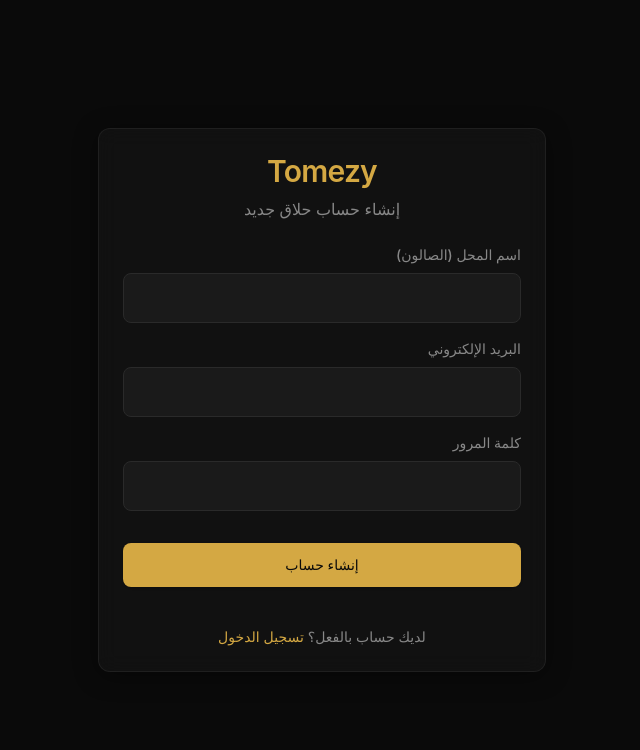
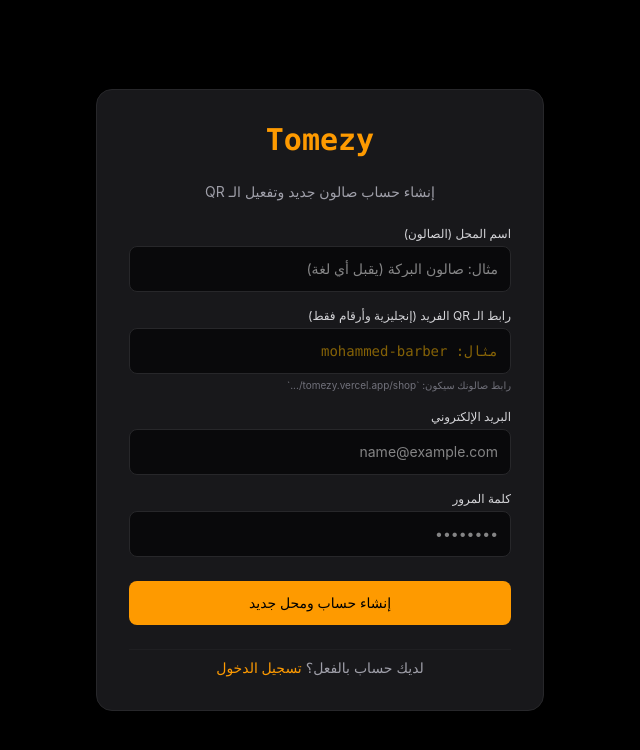
Before and after one commit to mohamedbensidii/tomezy.zip, a Next.js app: page /register in a window 1280 px wide. Shown: the top 750 px of the page, without its empty margins (467-1107 px from the left). Built offline with nearby package versions, Linux system fonts and the light colour scheme; no server answers.

Commit message:
update page.tsx

```diff
--- a/app/register/page.tsx
+++ b/app/register/page.tsx
@@ -1,116 +1,155 @@
 "use client";
 
-import { useState } from "react";
-import { createClient } from "@/lib/supabase/client";
-import { useRouter } from "next/navigation";
-import { Button } from "@/components/ui/Button";
-import { Card, CardContent, CardHeader, CardTitle } from "@/components/ui/Card";
-import Link from "next/link";
+import { useState } from 'react';
+import { createClient } from '@/lib/supabase/client';
+import { useRouter } from 'next/navigation';
+import Link from 'next/link'; // تصحيح استيراد الروابط للاتنقال بين الصفحات
 
 export default function RegisterPage() {
-  const [email, setEmail] = useState("");
-  const [password, setPassword] = useState("");
-  const [shopName, setShopName] = useState("");
+  const [shopName, setShopName] = useState('');
+  const [slug, setSlug] = useState('');
+  const [email, setEmail] = useState('');
+  const [password, setPassword] = useState('');
+  const [errorMsg, setErrorMsg] = useState<string | null>(null);
   const [loading, setLoading] = useState(false);
-  const [error, setError] = useState<string | null>(null);
+
+  const supabase = createClient();
   const router = useRouter();
-  const supabase = createClient();
 
-  const generateSlug = (name: string) => {
-      // Basic arabic/english to slug conversion, avoiding complicated regex for MVP
-      return name.trim().toLowerCase().replace(/\s+/g, '-').replace(/[^\w-آ-ي]/g, '') + '-' + Math.floor(Math.random() * 1000);
-  }
+  const handleSlugChange = (val: string) => {
+    const cleaned = val
+      .toLowerCase()
+      .replace(/\s+/g, '-')
+      .replace(/[^a-z0-9_-]/g, '');
+    setSlug(cleaned);
+  };
 
   const handleRegister = async (e: React.FormEvent) => {
     e.preventDefault();
+    setErrorMsg(null);
     setLoading(true);
-    setError(null);
 
-    // 1. Create User
+    if (!slug || slug.length < 3) {
+      setErrorMsg('الرابط الفريد يجب أن يكون 3 أحرف إنجليزية على الأقل وبدون مسافات');
+      setLoading(false);
+      return;
+    }
+
+    try {
       const { data: authData, error: authError } = await supabase.auth.signUp({
         email,
         password,
       });
 
-    if (authError) {
-      setError(authError.message);
-      setLoading(false);
-      return;
-    }
+      if (authError) throw authError;
 
       if (authData.user) {
-        // 2. Create Shop record for user
-        const slug = generateSlug(shopName);
-
-        const { error: shopError } = await supabase.from('shops').insert({
+        const { error: shopError } = await supabase
+          .from('shops')
+          .insert({
+            owner_id: authData.user.id,
             name: shopName,
-            slug: slug,
-            owner_id: authData.user.id,
-            status: 'open'
+            slug: slug
           });
 
         if (shopError) {
-             setError("تم إنشاء الحساب لكن فشل إنشاء المحل. يرجى الاتصال بالدعم.");
-             setLoading(false);
-             return;
+          if (shopError.message.includes('unique') || shopError.code === '23505') {
+            throw new Error('هذا الاسم الفريد مأخوذ من قبل! اختر اسماً آخر.');
+          }
+          throw shopError;
         }
 
-        router.push("/dashboard");
+        router.push('/dashboard');
+      }
+    } catch (err: any) {
+      setErrorMsg(err.message || 'حدث خطأ ما أثناء عملية التسجيل');
+    } finally {
+      setLoading(false);
     }
   };
 
   return (
-    <div className="min-h-screen flex items-center justify-center p-4 py-12">
-      <Card className="w-full max-w-md">
-        <CardHeader className="text-center space-y-2">
-          <CardTitle className="text-3xl text-gold-primary">Tomezy</CardTitle>
-          <p className="text-text-muted">إنشاء حساب حلاق جديد</p>
-        </CardHeader>
-        <CardContent>
+    <div className="min-h-screen bg-black flex flex-col items-center justify-center p-4">
+      <div className="w-full max-w-md bg-zinc-900 border border-zinc-800 p-8 rounded-2xl space-y-6">
+        <h1 className="text-3xl font-bold text-center text-amber-500 font-mono">Tomezy</h1>
+        <p className="text-center text-zinc-400 text-sm">إنشاء حساب صالون جديد وتفعيل الـ QR</p>
+
+        {errorMsg && (
+          <div className="bg-red-950/50 border border-red-500 text-red-400 p-3 rounded-lg text-sm text-center">
+            {errorMsg}
+          </div>
+        )}
+
         <form onSubmit={handleRegister} className="space-y-4">
           <div>
-              <label className="block text-sm font-medium text-text-muted mb-2">اسم المحل (الصالون)</label>
+            <label className="block text-zinc-300 text-xs mb-1">اسم المحل (الصالون)</label>
             <input
               type="text"
               required
-                className="w-full bg-bg-elevated border border-bg-border rounded-lg px-4 py-3 text-white focus:outline-none focus:ring-2 focus:ring-gold-primary"
               value={shopName}
               onChange={(e) => setShopName(e.target.value)}
+              placeholder="مثال: صالون البركة (يقبل أي لغة)"
+              className="w-full bg-zinc-950 border border-zinc-800 rounded-lg p-3 text-white text-sm focus:outline-none focus:border-amber-500"
             />
           </div>
+
           <div>
-              <label className="block text-sm font-medium text-text-muted mb-2">البريد الإلكتروني</label>
+            <label className="block text-zinc-300 text-xs mb-1">رابط الـ QR الفريد (إنجليزية وأرقام فقط)</label>
+            <input
+              type="text"
+              required
+              value={slug}
+              onChange={(e) => handleSlugChange(e.target.value)}
+              placeholder="مثال: mohammed-barber"
+              className="w-full bg-zinc-950 border border-zinc-800 rounded-lg p-3 text-amber-400 font-mono text-sm focus:outline-none focus:border-amber-500"
+            />
+            <p className="text-[10px] text-zinc-500 mt-1">رابط صالونك سيكون: `tomezy.vercel.app/shop/{slug || '...'}`</p>
+          </div>
+
+          <div>
+            <label className="block text-zinc-300 text-xs mb-1">البريد الإلكتروني</label>
             <input
               type="email"
               required
-                className="w-full bg-bg-elevated border border-bg-border rounded-lg px-4 py-3 text-white focus:outline-none focus:ring-2 focus:ring-gold-primary"
               value={email}
               onChange={(e) => setEmail(e.target.value)}
+              placeholder="name@example.com"
+              className="w-full bg-zinc-950 border border-zinc-800 rounded-lg p-3 text-white text-sm focus:outline-none focus:border-amber-500"
             />
           </div>
+
           <div>
-              <label className="block text-sm font-medium text-text-muted mb-2">كلمة المرور</label>
+            <label className="block text-zinc-300 text-xs mb-1">كلمة المرور</label>
             <input
               type="password"
               required
-                className="w-full bg-bg-elevated border border-bg-border rounded-lg px-4 py-3 text-white focus:outline-none focus:ring-2 focus:ring-gold-primary"
               value={password}
               onChange={(e) => setPassword(e.target.value)}
+              placeholder="••••••••"
+              className="w-full bg-zinc-950 border border-zinc-800 rounded-lg p-3 text-white text-sm focus:outline-none focus:border-amber-500"
             />
           </div>
 
-            {error && <p className="text-error text-sm text-center">{error}</p>}
+          <button
+            type="submit"
+            disabled={loading}
+            className="w-full bg-amber-500 hover:bg-amber-600 disabled:bg-zinc-700 text-black font-medium p-3 rounded-lg text-sm transition-colors mt-2"
+          >
+            {loading ? 'جاري الإنشاء...' : 'إنشاء حساب ومحل جديد'}
+          </button>
+        </form>
 
-            <Button type="submit" className="w-full mt-4" disabled={loading}>
-              {loading ? "جاري الإنشاء..." : "إنشاء حساب"}
-            </Button>
+        {/* زر العودة لتسجيل الدخول الذي تم إضافته وإصلاحه */}
+        <div className="text-center pt-2 border-t border-zinc-800/50">
+          <p className="text-sm text-zinc-400">
+            لديك حساب بالفعل؟{" "}
+            <Link href="/login" className="text-amber-500 hover:text-amber-400 font-medium transition-colors hover:underline">
+              تسجيل الدخول
+            </Link>
+          </p>
+        </div>
 
-            <p className="text-center text-sm text-text-muted mt-6">
-                لديك حساب بالفعل؟ <Link href="/login" className="text-gold-primary hover:underline">تسجيل الدخول</Link>
-            </p>
-          </form>
-        </CardContent>
-      </Card>
+      </div>
     </div>
   );
 }
```
Lines whose indentation alone changed are shown as unchanged.
